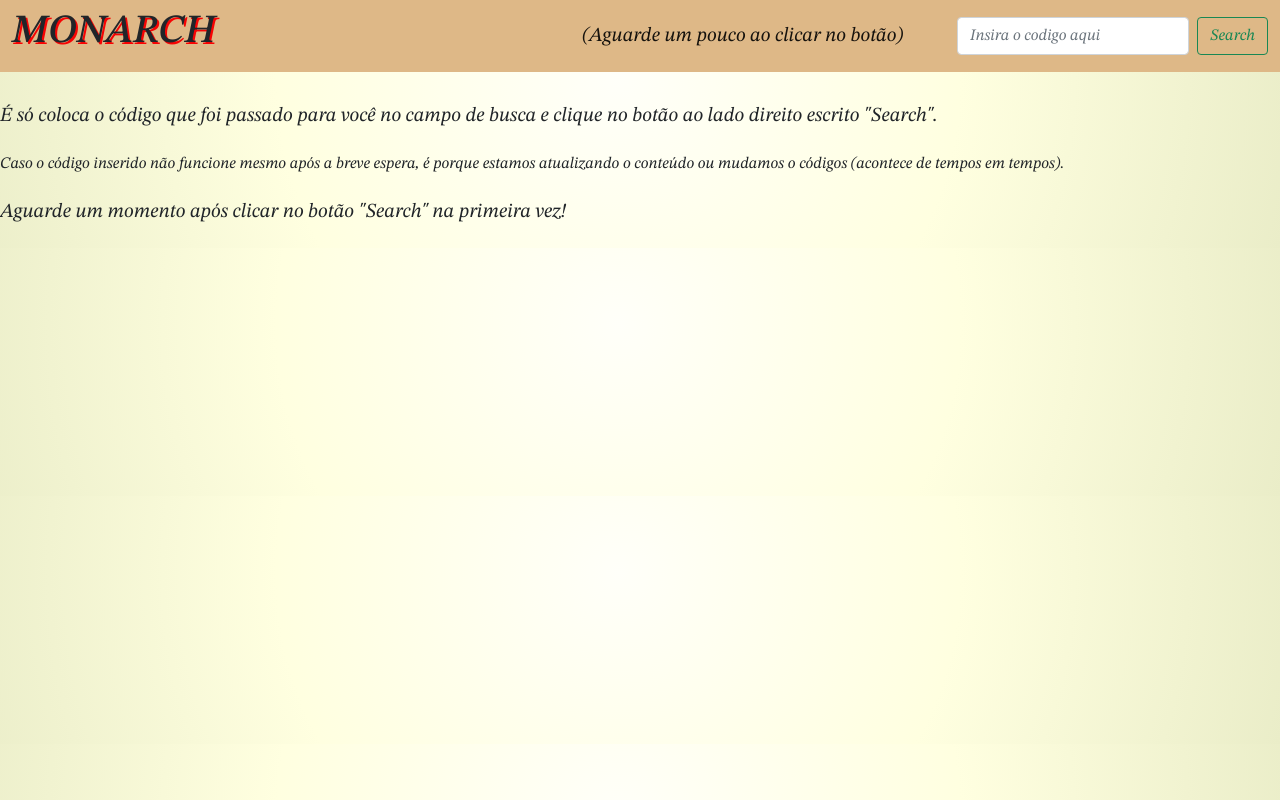
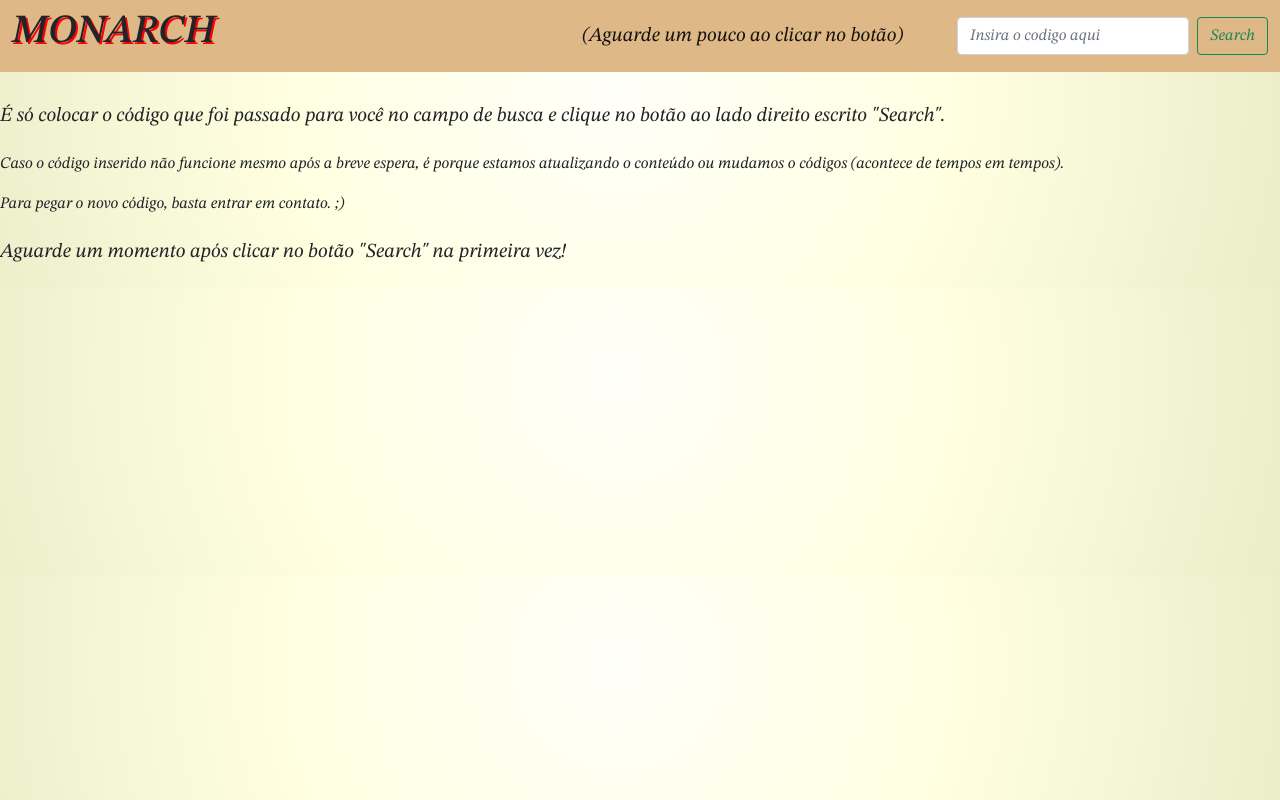
Before and after one commit to MaxNikollasSilvaSouza/Monarch_Front, an Angular app: page / in a window 1280 px wide. Built offline with nearby package versions, Linux system fonts and the light colour scheme.

Commit message:
[Max - Versão 1.20]

```diff
--- a/src/app/app.component.html
+++ b/src/app/app.component.html
@@ -1,2 +1 @@
-
-<app-section></app-section>
+<router-outlet></router-outlet>
--- a/src/app/section/section.component.html
+++ b/src/app/section/section.component.html
@@ -70,19 +70,17 @@
               </div>
             </div>
           </div>
-
-
         </ul>
       </div>
     </div>
   </div>
 </div>
-
 <div *ngIf="showinput">
 
-  <p class="navbar-brand">É só coloca o código que foi passado para você no campo de busca e clique no botão
+  <p class="navbar-brand">É só colocar o código que foi passado para você no campo de busca e clique no botão
     ao lado direito escrito "Search".</p>
   <p>Caso o código inserido não funcione mesmo após a breve espera, é porque estamos atualizando o conteúdo ou mudamos o
     códigos (acontece de tempos em tempos).</p>
+  <p>Para pegar o novo código, basta entrar em contato. ;)</p>
   <p class="navbar-brand">Aguarde um momento após clicar no botão "Search" na primeira vez!</p>
 </div>
```
